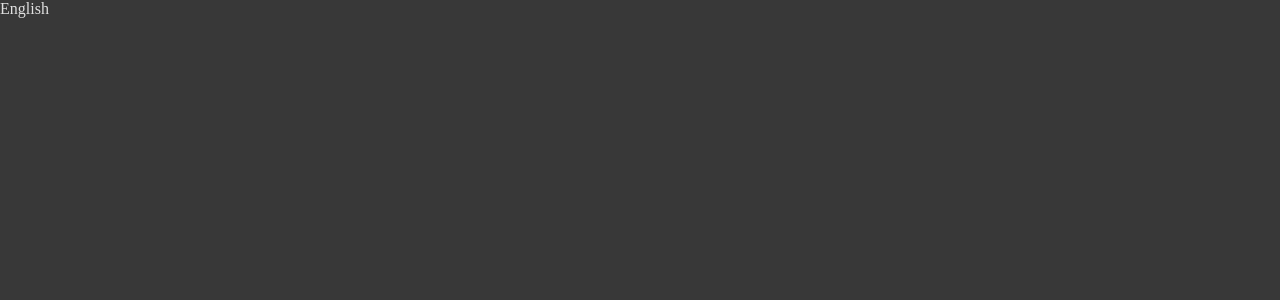
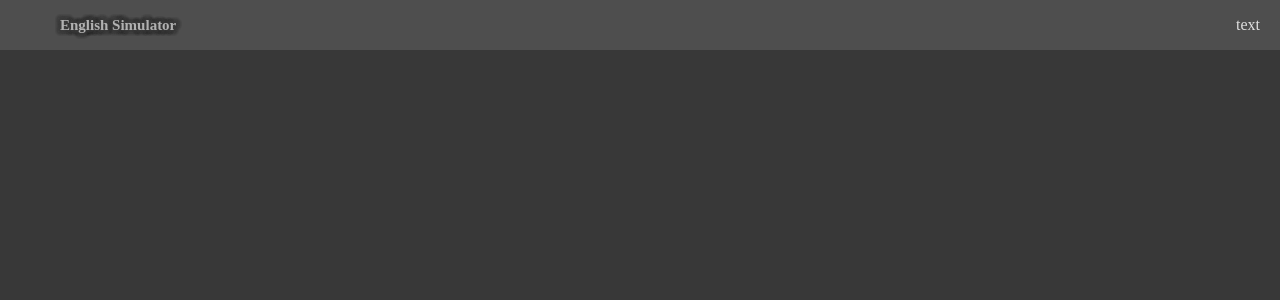
Before and after one commit to Dmitry8019/en-sim, a React (Vite) app: page / in a window 1280 px wide. Shown: the top 300 px of the page. Built offline with nearby package versions, Linux system fonts and the light colour scheme.

Commit message:
feat(f-2): add Navbar

```diff
--- a/package.json
+++ b/package.json
@@ -10,6 +10,7 @@
         "preview": "vite preview"
     },
     "dependencies": {
+        "classnames": "^2.5.1",
         "react": "^18.3.1",
         "react-dom": "^18.3.1",
         "sass": "^1.80.5"
--- a/src/App.tsx
+++ b/src/App.tsx
@@ -1,3 +1,4 @@
+import { Navbar } from './components/Navbar/Navbar';
 import './styles/index.scss';
 
 function App() {
@@ -6,7 +7,7 @@ function App() {
     return (
         <>
             <div className='app app_dark_theme'>
-                <div>English</div>
+                <Navbar />
             </div>
         </>
     );
--- /dev/null
+++ b/src/components/AppLogo/AppLogo.module.scss
@@ -0,0 +1,16 @@
+$outlineColor: rgb(60, 60, 60);
+$outlineBorder: 4px;
+
+.text {
+    font-size: 15px;
+    color: rgb(177, 177, 177);
+    font-weight: bold;
+    text-shadow: -0 -1px $outlineBorder $outlineColor, 0 -1px $outlineBorder $outlineColor,
+        -0 1px $outlineBorder $outlineColor, 0 1px $outlineBorder $outlineColor,
+        -1px -0 $outlineBorder $outlineColor, 1px -0 $outlineBorder $outlineColor,
+        -1px 0 $outlineBorder $outlineColor, 1px 0 $outlineBorder $outlineColor,
+        -1px -1px $outlineBorder $outlineColor, 1px -1px $outlineBorder $outlineColor,
+        -1px 1px $outlineBorder $outlineColor, 1px 1px $outlineBorder $outlineColor,
+        -1px -1px $outlineBorder $outlineColor, 1px -1px $outlineBorder $outlineColor,
+        -1px 1px $outlineBorder $outlineColor, 1px 1px $outlineBorder $outlineColor;
+}
--- /dev/null
+++ b/src/components/AppLogo/AppLogo.tsx
@@ -0,0 +1,11 @@
+import classNames from 'classnames';
+import styles from './AppLogo.module.scss';
+
+interface AppNameProps {
+    className?: string;
+}
+
+export const AppLogo = (props: AppNameProps) => {
+    const { className } = props;
+    return <div className={classNames(styles.text, {}, [className])}>English Simulator</div>;
+};
--- /dev/null
+++ b/src/components/Navbar/Navbar.module.scss
@@ -0,0 +1,18 @@
+.navbar {
+    width: 100%;
+    height: var(--navbar-height);
+    background: var(--bg-navbar);
+    display: flex;
+    align-items: center;
+    justify-content: space-between;
+    padding: 20px;
+}
+
+.wrapper {
+    display: flex;
+    align-items: center;
+    gap: 20px;
+}
+.logoPosition {
+    margin-left: 40px;
+}
--- /dev/null
+++ b/src/components/Navbar/Navbar.tsx
@@ -0,0 +1,12 @@
+import { AppLogo } from '../AppLogo/AppLogo';
+import styles from './Navbar.module.scss';
+
+export const Navbar = () => {
+    console.log('navbar');
+    return (
+        <div className={styles.navbar}>
+            <AppLogo className={styles.logoPosition} />
+            <div className={styles.wrapper}>text</div>
+        </div>
+    );
+};
```
Also changed, not shown: 1 other file (tests, documents, lock files or other folders).
